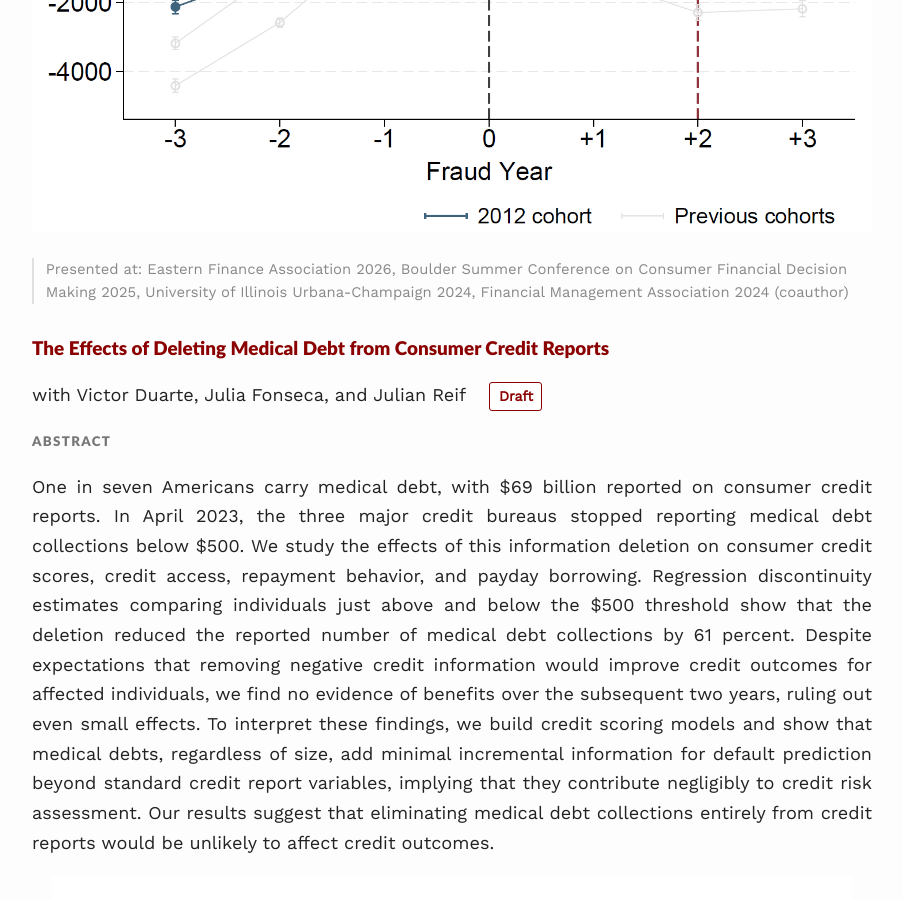
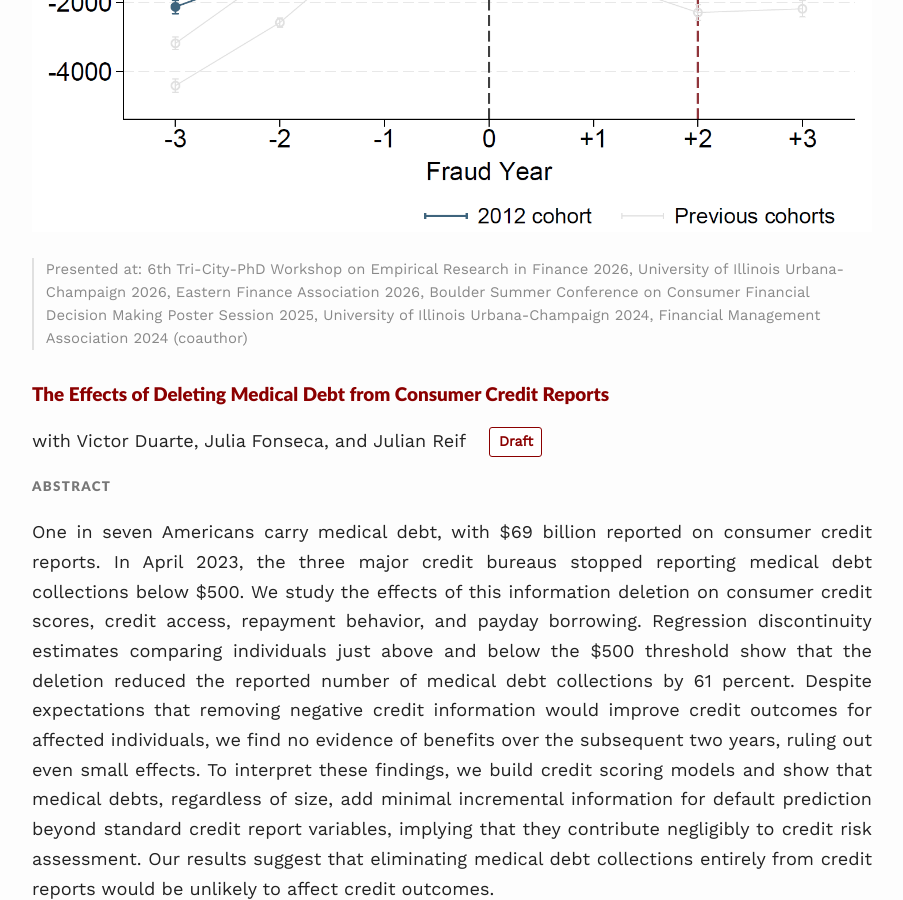
Before and after one commit to divijkohli/divijkohli.github.io, a Jekyll site: the page built from _pages/research.md, in a window 1280 px wide and 900 px high, scrolled down 1374 px. Shown: the whole window, without its empty margins (188-1091 px from the left). Built offline with Jekyll 4.4.1, drawn with Linux system fonts in a browser that asks for light colours; nearby versions of some CDN libraries.

Commit message:
Update presented-at for House of Stolen Cards
Co-Authored-By: Claude Sonnet 4.6 <noreply@anthropic.com>

```diff
--- a/_pages/research.md
+++ b/_pages/research.md
@@ -20,7 +20,7 @@ We exploit a large-scale shift in U.S. credit card payment infrastructure to ide
 </p>
 ![Plot]( {{ site.baseurl }}/assets/images/KM.png )
 <div class="presented-at">
-Presented at: Eastern Finance Association 2026, Boulder Summer Conference on Consumer Financial Decision Making 2025, University of Illinois Urbana-Champaign 2024, Financial Management Association 2024 (coauthor)
+Presented at: 6th Tri-City-PhD Workshop on Empirical Research in Finance 2026, University of Illinois Urbana-Champaign 2026, Eastern Finance Association 2026, Boulder Summer Conference on Consumer Financial Decision Making Poster Session 2025, University of Illinois Urbana-Champaign 2024, Financial Management Association 2024 (coauthor)
 </div>
 
 
```
